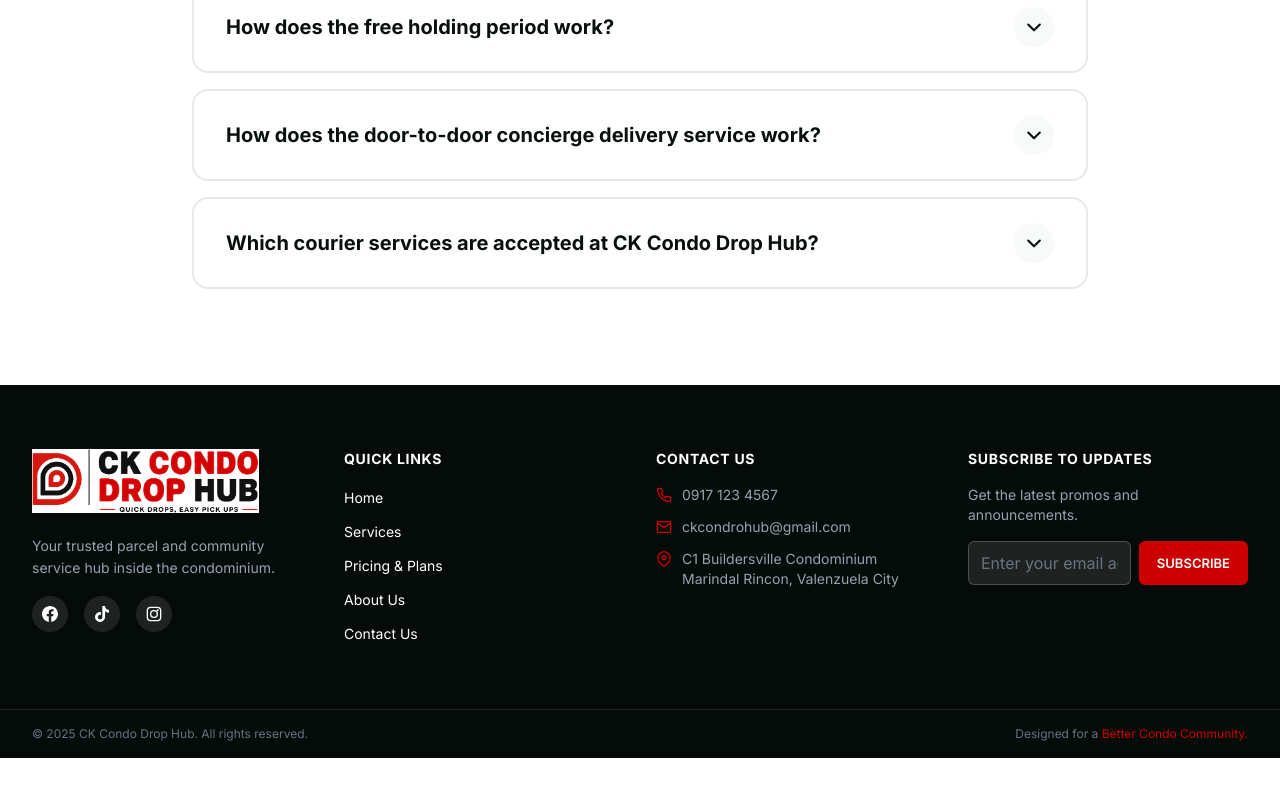
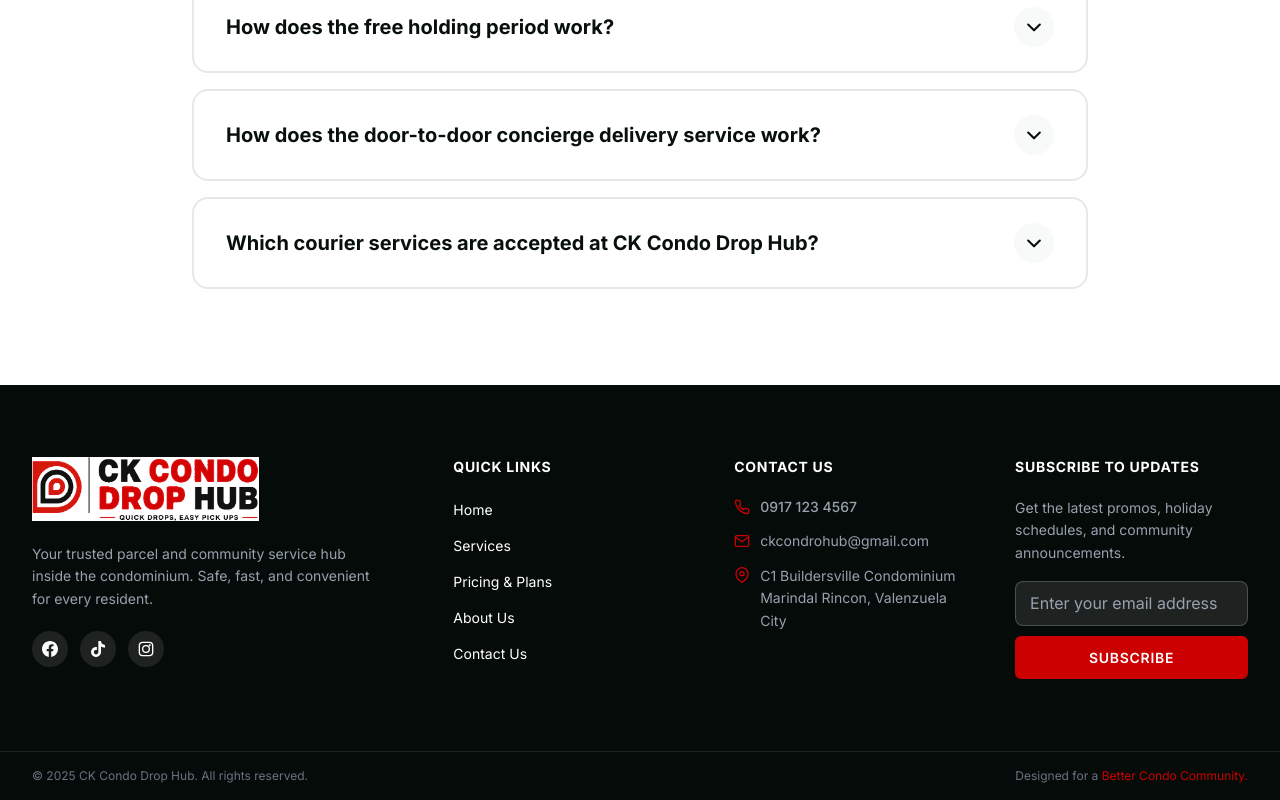
Before and after one commit to FredricksonAcorda/ck-condo-drop-hub, a Next.js app: page / in a window 1280 px wide. Shown: the part 5148-5948 px from the top of the page. Before the commit the page ends 5906 px from the top, so only its background shows below. Built offline with nearby package versions, Linux system fonts and the light colour scheme.

Commit message:
style: evenly balance spacing across Quick Links, Contact Us, and Subscribe in footer

```diff
--- a/src/components/layout/PublicFooter.tsx
+++ b/src/components/layout/PublicFooter.tsx
@@ -14,10 +14,10 @@ const quickLinks = [
 export default function PublicFooter() {
   return (
     <footer id="contact" className="bg-brand-dark text-white scroll-mt-28">
-      <div className="max-w-[1440px] mx-auto px-4 md:px-6 lg:px-8 py-12 lg:py-16">
-        <div className="grid grid-cols-1 sm:grid-cols-2 lg:grid-cols-4 gap-10 lg:gap-8">
-          {/* Brand */}
-          <div>
+      <div className="max-w-[1440px] mx-auto px-4 md:px-6 lg:px-8 py-14 lg:py-18">
+        <div className="grid grid-cols-1 lg:grid-cols-12 gap-10 lg:gap-8 xl:gap-12 items-start">
+          {/* Brand Column (Col 1-4) */}
+          <div className="lg:col-span-4 xl:col-span-4 pr-0 lg:pr-6 xl:pr-8">
             <Link href="/" className="inline-block mb-4 group select-none" aria-label="CK Condo Drop Hub Home">
               <Image
                 src="/brand/logo-white.png"
@@ -27,30 +27,51 @@ export default function PublicFooter() {
                 className="h-12 sm:h-14 lg:h-16 w-auto max-h-[64px] object-contain select-none transition-transform duration-200 group-hover:scale-[1.02]"
               />
             </Link>
-            <p className="text-sm text-gray-400 leading-relaxed max-w-sm">
-              Your trusted parcel and community service hub inside the condominium.
+            <p className="text-sm text-gray-400 leading-relaxed max-w-sm mb-5">
+              Your trusted parcel and community service hub inside the condominium. Safe, fast, and convenient for every resident.
             </p>
             {/* Social Icons */}
-            <div className="flex items-center gap-4 mt-4">
-              <a href="https://facebook.com/ckcondrohub" target="_blank" rel="noopener noreferrer" aria-label="Facebook" className="w-9 h-9 bg-white/10 rounded-full flex items-center justify-center hover:bg-white/20 transition-colors">
+            <div className="flex items-center gap-3">
+              <a
+                href="https://facebook.com/ckcondrohub"
+                target="_blank"
+                rel="noopener noreferrer"
+                aria-label="Facebook"
+                className="w-9 h-9 bg-white/10 rounded-full flex items-center justify-center hover:bg-brand-red transition-colors text-white"
+              >
                 <svg xmlns="http://www.w3.org/2000/svg" className="w-4 h-4" fill="currentColor" viewBox="0 0 24 24"><path d="M24 12.073c0-6.627-5.373-12-12-12s-12 5.373-12 12c0 5.99 4.388 10.954 10.125 11.854v-8.385H7.078v-3.47h3.047V9.43c0-3.007 1.792-4.669 4.533-4.669 1.312 0 2.686.235 2.686.235v2.953H15.83c-1.491 0-1.956.925-1.956 1.874v2.25h3.328l-.532 3.47h-2.796v8.385C19.612 23.027 24 18.062 24 12.073z"/></svg>
               </a>
-              <a href="#" aria-label="TikTok" className="w-9 h-9 bg-white/10 rounded-full flex items-center justify-center hover:bg-white/20 transition-colors">
+              <a
+                href="#"
+                aria-label="TikTok"
+                className="w-9 h-9 bg-white/10 rounded-full flex items-center justify-center hover:bg-brand-red transition-colors text-white"
+              >
                 <svg xmlns="http://www.w3.org/2000/svg" className="w-4 h-4" fill="currentColor" viewBox="0 0 24 24"><path d="M12.525.02c1.31-.02 2.61-.01 3.91-.02.08 1.53.63 3.09 1.75 4.17 1.12 1.11 2.7 1.62 4.24 1.79v4.03c-1.44-.05-2.89-.35-4.2-.97-.57-.26-1.1-.59-1.62-.93-.01 2.92.01 5.84-.02 8.75-.08 1.4-.54 2.79-1.35 3.94-1.31 1.92-3.58 3.17-5.91 3.21-1.43.08-2.86-.31-4.08-1.03-2.02-1.19-3.44-3.37-3.65-5.71-.02-.5-.03-1-.01-1.49.18-1.9 1.12-3.72 2.58-4.96 1.66-1.44 3.98-2.13 6.15-1.72.02 1.48-.04 2.96-.04 4.44-.99-.32-2.15-.23-3.02.37-.63.41-1.11 1.04-1.36 1.75-.21.51-.15 1.07-.14 1.61.24 1.64 1.82 3.02 3.5 2.87 1.12-.01 2.19-.66 2.77-1.61.19-.33.4-.67.41-1.06.1-1.79.06-3.57.07-5.36.01-4.03-.01-8.05.02-12.07z"/></svg>
               </a>
-              <a href="#" aria-label="Instagram" className="w-9 h-9 bg-white/10 rounded-full flex items-center justify-center hover:bg-white/20 transition-colors">
+              <a
+                href="#"
+                aria-label="Instagram"
+                className="w-9 h-9 bg-white/10 rounded-full flex items-center justify-center hover:bg-brand-red transition-colors text-white"
+              >
                 <svg xmlns="http://www.w3.org/2000/svg" className="w-4 h-4" fill="none" stroke="currentColor" strokeWidth="2" viewBox="0 0 24 24"><rect x="2" y="2" width="20" height="20" rx="5"/><circle cx="12" cy="12" r="5"/><circle cx="17.5" cy="6.5" r="1.5" fill="currentColor" stroke="none"/></svg>
               </a>
             </div>
           </div>
 
-          {/* Quick Links */}
+          {/* Evenly Balanced 3 Columns: Quick Links, Contact Us, Subscribe to Updates */}
+          <div className="lg:col-span-8 xl:col-span-8 grid grid-cols-1 sm:grid-cols-3 gap-8 lg:gap-8 xl:gap-12 items-start">
+            {/* Quick Links Column */}
             <div>
-            <h3 className="text-sm font-bold uppercase tracking-wider mb-4">Quick Links</h3>
-            <ul className="space-y-2.5">
+              <h3 className="text-sm font-bold uppercase tracking-wider text-white mb-4 lg:mb-5">
+                Quick Links
+              </h3>
+              <ul className="space-y-3">
                 {quickLinks.map((link) => (
                   <li key={link.href}>
-                  <Link href={link.href} className="text-sm text-gray-400 hover:text-white transition-colors">
+                    <Link
+                      href={link.href}
+                      className="text-sm text-gray-400 hover:text-white hover:translate-x-1 inline-block transition-all"
+                    >
                       {link.label}
                     </Link>
                   </li>
@@ -58,13 +79,15 @@ export default function PublicFooter() {
               </ul>
             </div>
 
-          {/* Contact Us */}
+            {/* Contact Us Column */}
             <div>
-            <h3 className="text-sm font-bold uppercase tracking-wider mb-4">Contact Us</h3>
-            <ul className="space-y-3">
+              <h3 className="text-sm font-bold uppercase tracking-wider text-white mb-4 lg:mb-5">
+                Contact Us
+              </h3>
+              <ul className="space-y-3.5">
                 <li className="flex items-start gap-2.5">
                   <svg xmlns="http://www.w3.org/2000/svg" className="w-4 h-4 mt-0.5 text-brand-red shrink-0" fill="none" stroke="currentColor" strokeWidth="2" viewBox="0 0 24 24"><path d="M22 16.92v3a2 2 0 0 1-2.18 2 19.79 19.79 0 0 1-8.63-3.07 19.5 19.5 0 0 1-6-6 19.79 19.79 0 0 1-3.07-8.67A2 2 0 0 1 4.11 2h3a2 2 0 0 1 2 1.72c.127.96.361 1.903.7 2.81a2 2 0 0 1-.45 2.11L8.09 9.91a16 16 0 0 0 6 6l1.27-1.27a2 2 0 0 1 2.11-.45c.907.339 1.85.573 2.81.7A2 2 0 0 1 22 16.92z"/></svg>
-                <span className="text-sm text-gray-400">0917 123 4567</span>
+                  <span className="text-sm text-gray-400 font-medium">0917 123 4567</span>
                 </li>
                 <li className="flex items-start gap-2.5">
                   <svg xmlns="http://www.w3.org/2000/svg" className="w-4 h-4 mt-0.5 text-brand-red shrink-0" fill="none" stroke="currentColor" strokeWidth="2" viewBox="0 0 24 24"><path d="M4 4h16c1.1 0 2 .9 2 2v12c0 1.1-.9 2-2 2H4c-1.1 0-2-.9-2-2V6c0-1.1.9-2 2-2z"/><polyline points="22,6 12,13 2,6"/></svg>
@@ -72,7 +95,7 @@ export default function PublicFooter() {
                 </li>
                 <li className="flex items-start gap-2.5">
                   <svg xmlns="http://www.w3.org/2000/svg" className="w-4 h-4 mt-0.5 text-brand-red shrink-0" fill="none" stroke="currentColor" strokeWidth="2" viewBox="0 0 24 24"><path d="M21 10c0 7-9 13-9 13s-9-6-9-13a9 9 0 0 1 18 0z"/><circle cx="12" cy="10" r="3"/></svg>
-                <span className="text-sm text-gray-400">
+                  <span className="text-sm text-gray-400 leading-relaxed">
                     C1 Buildersville Condominium<br />
                     Marindal Rincon, Valenzuela City
                   </span>
@@ -80,21 +103,26 @@ export default function PublicFooter() {
               </ul>
             </div>
 
-          {/* Subscribe */}
+            {/* Subscribe Column */}
             <div>
-            <h3 className="text-sm font-bold uppercase tracking-wider mb-4">Subscribe to Updates</h3>
-            <p className="text-sm text-gray-400 mb-4">Get the latest promos and announcements.</p>
-            <form className="flex gap-2" onSubmit={(e) => e.preventDefault()}>
+              <h3 className="text-sm font-bold uppercase tracking-wider text-white mb-4 lg:mb-5">
+                Subscribe to Updates
+              </h3>
+              <p className="text-sm text-gray-400 mb-4 leading-relaxed">
+                Get the latest promos, holiday schedules, and community announcements.
+              </p>
+              <form className="flex flex-col gap-2.5" onSubmit={(e) => e.preventDefault()}>
                 <input
                   type="email"
                   placeholder="Enter your email address"
-                className="flex-1 bg-white/10 border border-white/20 rounded-md px-3 py-2.5 text-sm text-white placeholder:text-gray-500 focus:outline-none focus:border-brand-red min-w-0"
+                  className="w-full bg-white/10 border border-white/20 rounded-lg px-3.5 py-2.5 text-sm text-white placeholder:text-gray-400 focus:outline-none focus:border-brand-red min-w-0 transition-colors"
                   aria-label="Email for newsletter"
                 />
-              <button type="submit" className="btn btn-primary btn-sm shrink-0 px-4">
+                <button type="submit" className="w-full btn btn-primary py-2.5 rounded-lg font-bold text-xs uppercase tracking-wider">
                   SUBSCRIBE
                 </button>
               </form>
+            </div>
           </div>
         </div>
       </div>
```
Lines whose indentation alone changed are shown as unchanged.
